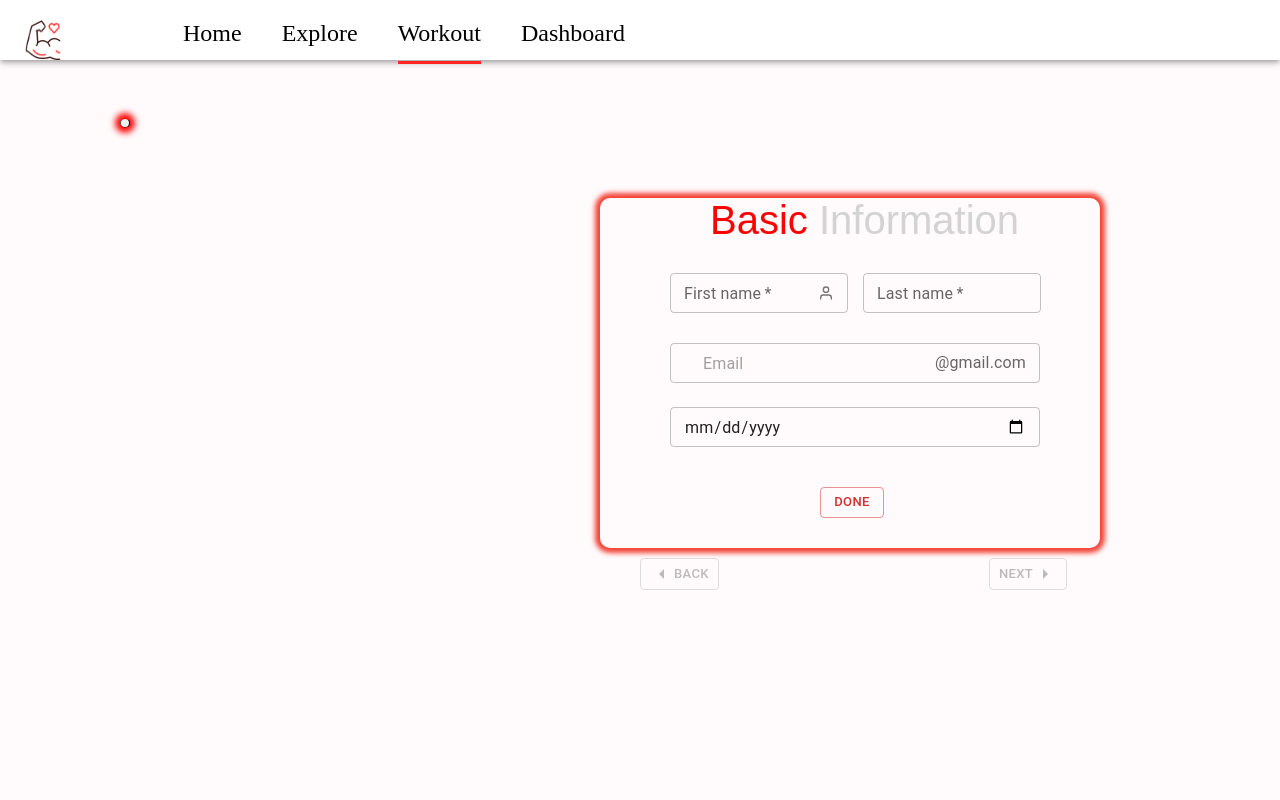
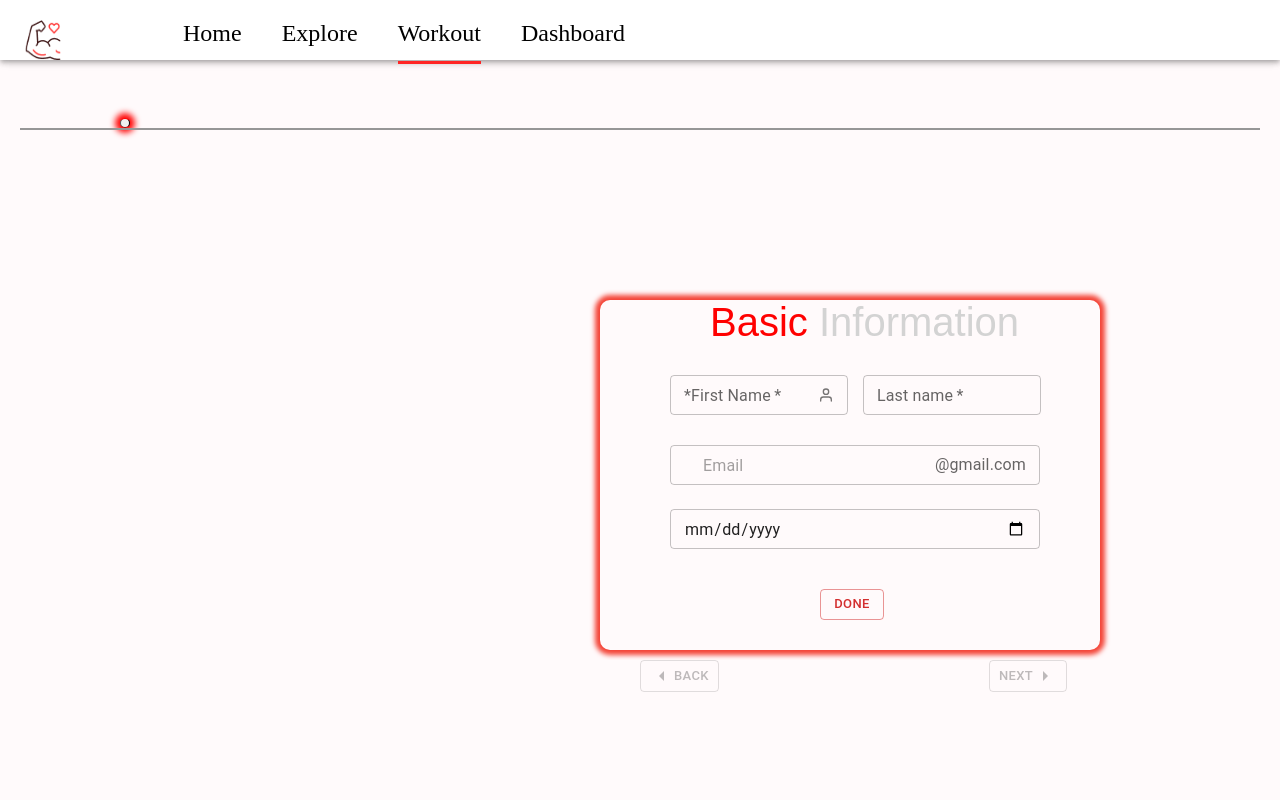
Before and after one commit to Harsh517-tech415/FitFinder.github.io, a React (Create React App) app: page /workout in a window 1280 px wide. Shown: the top 800 px of the page. Built offline with nearby package versions, Linux system fonts and the light colour scheme.

Commit message:
collection

```diff
--- a/public/index.html
+++ b/public/index.html
@@ -24,7 +24,7 @@
       work correctly both with client-side routing and a non-root public URL.
       Learn how to configure a non-root public URL by running `npm run build`.
     -->
-    <title>Wealth App</title>
+    <title>FitFinder</title>
   </head>
   <body>
     <noscript>You need to enable JavaScript to run this app.</noscript>
--- a/src/components/BasicInfo.js
+++ b/src/components/BasicInfo.js
@@ -1,24 +1,25 @@
 import { Box,Stack,Button, TextField, InputAdornment } from '@mui/material'
-import React,{useState,useContext} from 'react'
+import React,{useContext} from 'react'
+import { useForm } from 'react-hook-form'
 import {FiUser} from 'react-icons/fi'
 import {DatabaseUpdate} from './Form'
 const BasicInfo = () => {
   const {setNext,firstname,setFirstname,lastname,setLastname,emailname,setEmailname,dob,setDob}=useContext(DatabaseUpdate)
-
+    const {handleSubmit}=useForm();
+        const onSubmit=""
   return (
     <Stack direction="row">
  <Box sx={{
     width:"500px",
     height:"350px",
-    marginLeft:{sm:"120px",lg:"600px"},
-    marginRight:{sm:"100px",lg:"500px"},
+    ml:{sm:"120px",lg:"600px"},
+    mr:{sm:"100px",lg:"500px"},
     borderColor:"red",
     boxShadow:"0 0 5px 5px #f44336",
     borderRadius:"10px",
-    marginTop:"70px",
-    marginBottom:"10px"
+    marginTop:"170px",
  }}>
- <form >
+ <form onSubmit={handleSubmit(onSubmit)}>
  <label
  style=
  {{ marginLeft:"110px",
@@ -38,9 +39,7 @@ const BasicInfo = () => {
  <br/>
     <TextField
     type="text"
-    label="First name"
     size="small"
-    required
     placeholder='First name'
     color='error'
     style={{
@@ -48,11 +47,13 @@ const BasicInfo = () => {
         marginLeft:"70px",
         marginTop:"30px"
     }}
+    required
     value={firstname}
     onChange={(e)=>{setFirstname(e.target.value)}}
     InputProps={{
         endAdornment:<InputAdornment positoin="end"><FiUser/></InputAdornment>
     }}
+    label="*First Name"
 />
 <TextField
     type="text"
@@ -73,6 +74,7 @@ onChange={(e)=>{setLastname(e.target.value)}}
     type="email"
     size="small"
     color='error'
+    autoComplete="email"
     style={{
     width:"370px",
     marginLeft:"70px",
@@ -102,15 +104,10 @@ onChange={(e)=>{setDob(e.target.value)}}
 />
 <br/>
 <Button
+type="submit"
 onClick={()=>{
-if(firstname=="" || lastname==""||emailname==""||dob=="")
-{
-    alert("Please provide required information")
-}
-else
-{
-setNext(false)
-}
+    if(firstname==="" || lastname===""||emailname===""||dob===""){}
+else{setNext(false)}
 }}
 className="done"
 size="small"
--- a/src/components/Form.js
+++ b/src/components/Form.js
@@ -69,6 +69,10 @@ const Form = () => {
             boxShadow: "0px 0px 6px 5px red",
           }}
         ></button>
+        <hr style={{
+          margin:"auto 20px",
+          border: "1.5px solid rgb(150,150,150)"
+        }}/>
         <div
           id="slider"
           style={{
@@ -79,7 +83,7 @@ const Form = () => {
           }}
         >
           <BasicInfo />
-          <Box sx={{ width: "500px", height: "350px" }}></Box>
+          <Box ></Box>
           <HealthInfo />
         </div>
       </Stack>
--- a/src/components/HealthInfo.js
+++ b/src/components/HealthInfo.js
@@ -5,7 +5,9 @@ import {GiBodyHeight} from 'react-icons/gi'
 import BoyIcon from '@mui/icons-material/Boy';
 import HeightIcon from '@mui/icons-material/Height';
 import { DatabaseUpdate } from "./Form";
+import { useForm} from "react-hook-form";
 const HealthInfo = () => {
+  const {handleSubmit}=useForm()
 const {weight,setWeight,heightFT,setHeightFT,heightIN,setHeightIN,age,setAge,bmi,setBmi,setStarted}=useContext(DatabaseUpdate)
 const [displayBmi,setDisplayBmi]=useState("")
 const [bmiColor,setBmiColor]=useState("red")
@@ -21,12 +23,12 @@ useEffect(()=>{if(bmi<=16.0){setDisplayBmi("*Severely UnderWeight")}
   else if(bmi>=40.0){setDisplayBmi("Morbidly Obese")}},[bmi])
 
   useEffect(()=>{
-  if(displayBmi=="*Severely Underweight" || displayBmi== "*Underweight"){setBmiColor("#FFE189")}
+  if(displayBmi==="*Severely Underweight" || displayBmi=== "*Underweight"){setBmiColor("#FFE189")}
   else if(displayBmi==="*Normal"){setBmiColor("green")}
   else if(displayBmi==="*Overweight"){setBmiColor("orange")}
-  else if(displayBmi==="*Moderately Obese" || displayBmi==="*Severely Obese" || displayBmi=="*Morbidly Obese"){setBmiColor("red")}
+  else if(displayBmi==="*Moderately Obese" || displayBmi==="*Severely Obese" || displayBmi==="*Morbidly Obese"){setBmiColor("red")}
 },[displayBmi])
-
+const onSubmit=""
 return (
     <Box
       sx={{
@@ -38,7 +40,7 @@ return (
         borderColor: "red",
         boxShadow: "0 0 5px 5px green",
         borderRadius: "10px",
-        marginTop: "70px",
+        marginTop: "170px",
       }}
     >
         <label
@@ -60,6 +62,7 @@ return (
         >
           Information{" "}
         </label>
+<form onSubmit={handleSubmit(onSubmit)}>
 
         <TextField
         type="number"
@@ -168,6 +171,7 @@ return (
         }}}>
         Submit
         </Button>
+        </form>
     </Box>
   );
 };
```
Lines whose indentation alone changed are shown as unchanged.
